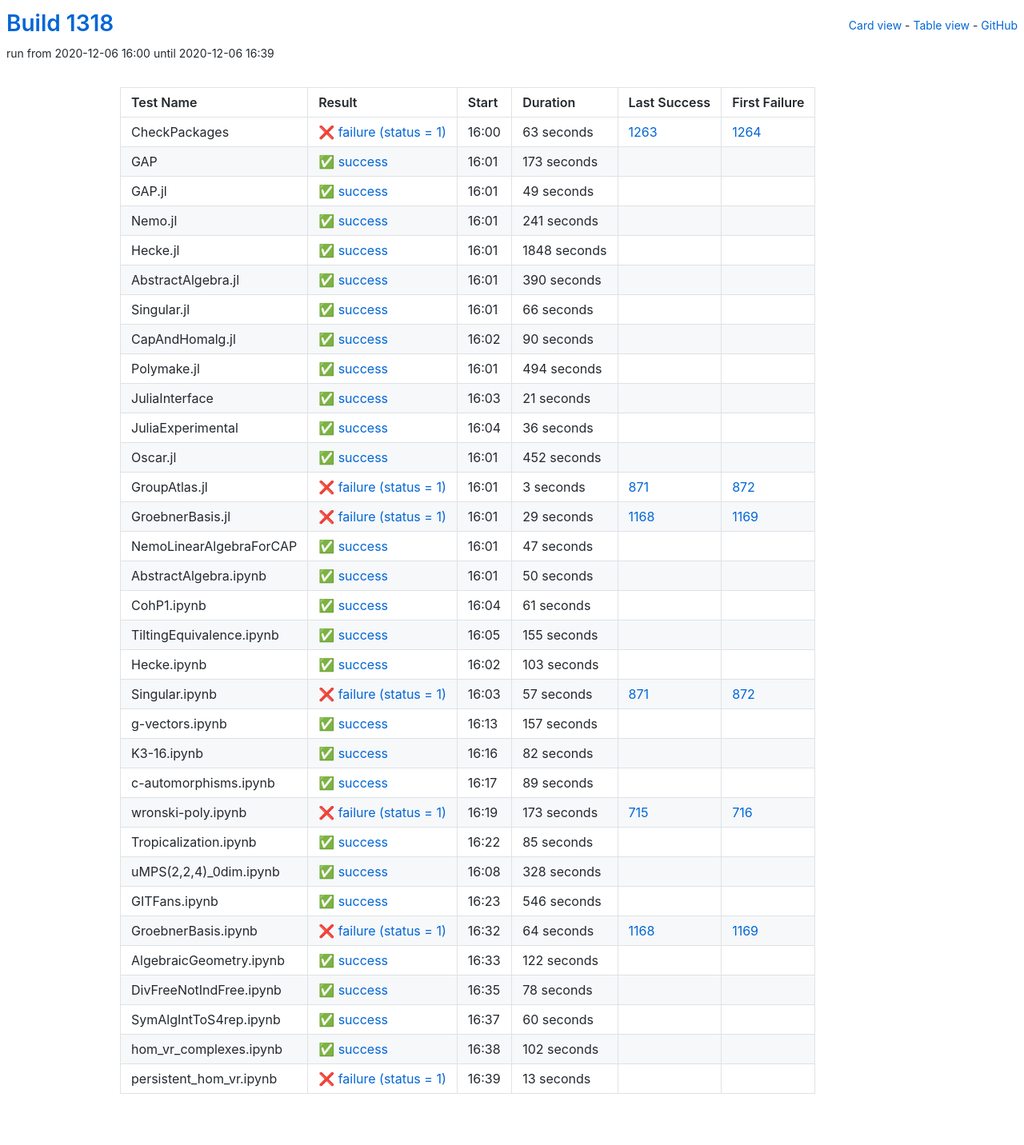
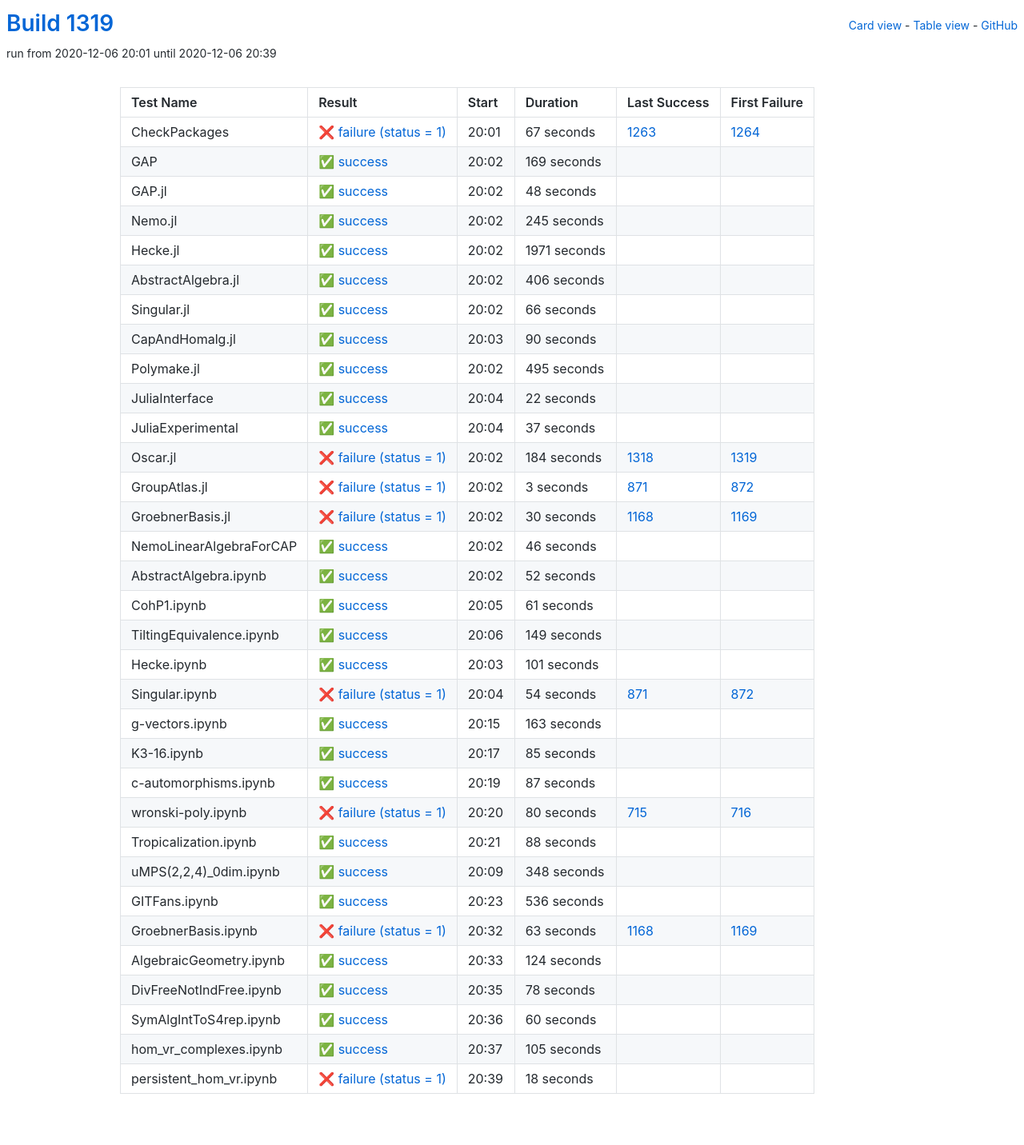
Before and after one commit to oscar-system/oscar-ci-status-stable, a Jekyll site: the page built from table.html, in a window 1280 px wide. Shown: the whole page at 80% size. Built offline with Jekyll 4.4.1, drawn with Linux system fonts in a browser that asks for light colours.

Commit message:
Build #1319

```diff
--- a/_data/ci.yml
+++ b/_data/ci.yml
@@ -1,6 +1,6 @@
 ---
-build: 1318
-build_url: https://oscarci.mathematik.uni-kl.de/job/oscar-stable/1318/
+build: 1319
+build_url: https://oscarci.mathematik.uni-kl.de/job/oscar-stable/1319/
 job: oscar-stable
 organization: oscar-system
 repo: oscar-ci-status-stable
@@ -8,80 +8,80 @@ repourl: https://github.com/oscar-system/oscar-ci-status-stable
 tests:
 - name: CheckPackages
   id: checkpackages
-  log: https://oscarci.mathematik.uni-kl.de/job/oscar-stable/1318/artifact/logs/build-1318/CheckPackages.log
-  start: 2020-12-06 16:00
+  log: https://oscarci.mathematik.uni-kl.de/job/oscar-stable/1319/artifact/logs/build-1319/CheckPackages.log
+  start: 2020-12-06 20:01
   success: false
   exitcode: 1
   status: failure
-  duration: 63
+  duration: 67
   last_success: 1263
   last_success_url: https://oscarci.mathematik.uni-kl.de/job/oscar-stable/1263/
   first_failure: 1264
   first_failure_url: https://oscarci.mathematik.uni-kl.de/job/oscar-stable/1264/
 - name: GAP
   id: gap
-  log: https://oscarci.mathematik.uni-kl.de/job/oscar-stable/1318/artifact/logs/build-1318/GAP.log
-  start: 2020-12-06 16:01
+  log: https://oscarci.mathematik.uni-kl.de/job/oscar-stable/1319/artifact/logs/build-1319/GAP.log
+  start: 2020-12-06 20:02
   success: true
   exitcode: 0
   status: success
-  duration: 173
+  duration: 169
   last_success: false
   last_success_url:
   first_failure: false
   first_failure_url:
 - name: GAP.jl
   id: gap-jl
-  log: https://oscarci.mathematik.uni-kl.de/job/oscar-stable/1318/artifact/logs/build-1318/GAP.jl.log
-  start: 2020-12-06 16:01
+  log: https://oscarci.mathematik.uni-kl.de/job/oscar-stable/1319/artifact/logs/build-1319/GAP.jl.log
+  start: 2020-12-06 20:02
   success: true
   exitcode: 0
   status: success
-  duration: 49
+  duration: 48
   last_success: false
   last_success_url:
   first_failure: false
   first_failure_url:
 - name: Nemo.jl
   id: nemo-jl
-  log: https://oscarci.mathematik.uni-kl.de/job/oscar-stable/1318/artifact/logs/build-1318/Nemo.jl.log
-  start: 2020-12-06 16:01
+  log: https://oscarci.mathematik.uni-kl.de/job/oscar-stable/1319/artifact/logs/build-1319/Nemo.jl.log
+  start: 2020-12-06 20:02
   success: true
   exitcode: 0
   status: success
-  duration: 241
+  duration: 245
   last_success: false
   last_success_url:
   first_failure: false
   first_failure_url:
 - name: Hecke.jl
   id: hecke-jl
-  log: https://oscarci.mathematik.uni-kl.de/job/oscar-stable/1318/artifact/logs/build-1318/Hecke.jl.log
-  start: 2020-12-06 16:01
+  log: https://oscarci.mathematik.uni-kl.de/job/oscar-stable/1319/artifact/logs/build-1319/Hecke.jl.log
+  start: 2020-12-06 20:02
   success: true
   exitcode: 0
   status: success
-  duration: 1848
+  duration: 1971
   last_success: false
   last_success_url:
   first_failure: false
   first_failure_url:
 - name: AbstractAlgebra.jl
   id: abstractalgebra-jl
-  log: https://oscarci.mathematik.uni-kl.de/job/oscar-stable/1318/artifact/logs/build-1318/AbstractAlgebra.jl.log
-  start: 2020-12-06 16:01
+  log: https://oscarci.mathematik.uni-kl.de/job/oscar-stable/1319/artifact/logs/build-1319/AbstractAlgebra.jl.log
+  start: 2020-12-06 20:02
   success: true
   exitcode: 0
   status: success
-  duration: 390
+  duration: 406
   last_success: false
   last_success_url:
   first_failure: false
   first_failure_url:
 - name: Singular.jl
   id: singular-jl
-  log: https://oscarci.mathematik.uni-kl.de/job/oscar-stable/1318/artifact/logs/build-1318/Singular.jl.log
-  start: 2020-12-06 16:01
+  log: https://oscarci.mathematik.uni-kl.de/job/oscar-stable/1319/artifact/logs/build-1319/Singular.jl.log
+  start: 2020-12-06 20:02
   success: true
   exitcode: 0
   status: success
@@ -92,8 +92,8 @@ tests:
   first_failure_url:
 - name: CapAndHomalg.jl
   id: capandhomalg-jl
-  log: https://oscarci.mathematik.uni-kl.de/job/oscar-stable/1318/artifact/logs/build-1318/CapAndHomalg.jl.log
-  start: 2020-12-06 16:02
+  log: https://oscarci.mathematik.uni-kl.de/job/oscar-stable/1319/artifact/logs/build-1319/CapAndHomalg.jl.log
+  start: 2020-12-06 20:03
   success: true
   exitcode: 0
   status: success
@@ -104,56 +104,56 @@ tests:
   first_failure_url:
 - name: Polymake.jl
   id: polymake-jl
-  log: https://oscarci.mathematik.uni-kl.de/job/oscar-stable/1318/artifact/logs/build-1318/Polymake.jl.log
-  start: 2020-12-06 16:01
+  log: https://oscarci.mathematik.uni-kl.de/job/oscar-stable/1319/artifact/logs/build-1319/Polymake.jl.log
+  start: 2020-12-06 20:02
   success: true
   exitcode: 0
   status: success
-  duration: 494
+  duration: 495
   last_success: false
   last_success_url:
   first_failure: false
   first_failure_url:
 - name: JuliaInterface
   id: juliainterface
-  log: https://oscarci.mathematik.uni-kl.de/job/oscar-stable/1318/artifact/logs/build-1318/JuliaInterface.log
-  start: 2020-12-06 16:03
+  log: https://oscarci.mathematik.uni-kl.de/job/oscar-stable/1319/artifact/logs/build-1319/JuliaInterface.log
+  start: 2020-12-06 20:04
   success: true
   exitcode: 0
   status: success
-  duration: 21
+  duration: 22
   last_success: false
   last_success_url:
   first_failure: false
   first_failure_url:
 - name: JuliaExperimental
   id: juliaexperimental
-  log: https://oscarci.mathematik.uni-kl.de/job/oscar-stable/1318/artifact/logs/build-1318/JuliaExperimental.log
-  start: 2020-12-06 16:04
+  log: https://oscarci.mathematik.uni-kl.de/job/oscar-stable/1319/artifact/logs/build-1319/JuliaExperimental.log
+  start: 2020-12-06 20:04
   success: true
   exitcode: 0
   status: success
-  duration: 36
+  duration: 37
   last_success: false
   last_success_url:
   first_failure: false
   first_failure_url:
 - name: Oscar.jl
   id: oscar-jl
-  log: https://oscarci.mathematik.uni-kl.de/job/oscar-stable/1318/artifact/logs/build-1318/Oscar.jl.log
-  start: 2020-12-06 16:01
-  success: true
-  exitcode: 0
-  status: success
-  duration: 452
-  last_success: false
-  last_success_url:
-  first_failure: false
-  first_failure_url:
+  log: https://oscarci.mathematik.uni-kl.de/job/oscar-stable/1319/artifact/logs/build-1319/Oscar.jl.log
+  start: 2020-12-06 20:02
+  success: false
+  exitcode: 1
+  status: failure
+  duration: 184
+  last_success: 1318
+  last_success_url: https://oscarci.mathematik.uni-kl.de/job/oscar-stable/1318/
+  first_failure: 1319
+  first_failure_url: https://oscarci.mathematik.uni-kl.de/job/oscar-stable/1319/
 - name: GroupAtlas.jl
   id: groupatlas-jl
-  log: https://oscarci.mathematik.uni-kl.de/job/oscar-stable/1318/artifact/logs/build-1318/GroupAtlas.jl.log
-  start: 2020-12-06 16:01
+  log: https://oscarci.mathematik.uni-kl.de/job/oscar-stable/1319/artifact/logs/build-1319/GroupAtlas.jl.log
+  start: 2020-12-06 20:02
   success: false
   exitcode: 1
   status: failure
@@ -164,44 +164,44 @@ tests:
   first_failure_url: https://oscarci.mathematik.uni-kl.de/job/oscar-stable/872/
 - name: GroebnerBasis.jl
   id: groebnerbasis-jl
-  log: https://oscarci.mathematik.uni-kl.de/job/oscar-stable/1318/artifact/logs/build-1318/GroebnerBasis.jl.log
-  start: 2020-12-06 16:01
+  log: https://oscarci.mathematik.uni-kl.de/job/oscar-stable/1319/artifact/logs/build-1319/GroebnerBasis.jl.log
+  start: 2020-12-06 20:02
   success: false
   exitcode: 1
   status: failure
-  duration: 29
+  duration: 30
   last_success: 1168
   last_success_url: https://oscarci.mathematik.uni-kl.de/job/oscar-stable/1168/
   first_failure: 1169
   first_failure_url: https://oscarci.mathematik.uni-kl.de/job/oscar-stable/1169/
 - name: NemoLinearAlgebraForCAP
   id: nemolinearalgebraforcap
-  log: https://oscarci.mathematik.uni-kl.de/job/oscar-stable/1318/artifact/logs/build-1318/NemoLinearAlgebraForCAP.log
-  start: 2020-12-06 16:01
+  log: https://oscarci.mathematik.uni-kl.de/job/oscar-stable/1319/artifact/logs/build-1319/NemoLinearAlgebraForCAP.log
+  start: 2020-12-06 20:02
   success: true
   exitcode: 0
   status: success
-  duration: 47
+  duration: 46
   last_success: false
   last_success_url:
   first_failure: false
   first_failure_url:
 - name: AbstractAlgebra.ipynb
   id: abstractalgebra-ipynb
-  log: https://oscarci.mathematik.uni-kl.de/job/oscar-stable/1318/artifact/logs/build-1318/AbstractAlgebra.ipynb.log
-  start: 2020-12-06 16:01
+  log: https://oscarci.mathematik.uni-kl.de/job/oscar-stable/1319/artifact/logs/build-1319/AbstractAlgebra.ipynb.log
+  start: 2020-12-06 20:02
   success: true
   exitcode: 0
   status: success
-  duration: 50
+  duration: 52
   last_success: false
   last_success_url:
   first_failure: false
   first_failure_url:
 - name: CohP1.ipynb
   id: cohp1-ipynb
-  log: https://oscarci.mathematik.uni-kl.de/job/oscar-stable/1318/artifact/logs/build-1318/CohP1.ipynb.log
-  start: 2020-12-06 16:04
+  log: https://oscarci.mathematik.uni-kl.de/job/oscar-stable/1319/artifact/logs/build-1319/CohP1.ipynb.log
+  start: 2020-12-06 20:05
   success: true
   exitcode: 0
   status: success
@@ -212,92 +212,56 @@ tests:
   first_failure_url:
 - name: TiltingEquivalence.ipynb
   id: tiltingequivalence-ipynb
-  log: https://oscarci.mathematik.uni-kl.de/job/oscar-stable/1318/artifact/logs/build-1318/TiltingEquivalence.ipynb.log
-  start: 2020-12-06 16:05
+  log: https://oscarci.mathematik.uni-kl.de/job/oscar-stable/1319/artifact/logs/build-1319/TiltingEquivalence.ipynb.log
+  start: 2020-12-06 20:06
   success: true
   exitcode: 0
   status: success
-  duration: 155
+  duration: 149
   last_success: false
   last_success_url:
   first_failure: false
   first_failure_url:
 - name: Hecke.ipynb
   id: hecke-ipynb
-  log: https://oscarci.mathematik.uni-kl.de/job/oscar-stable/1318/artifact/logs/build-1318/Hecke.ipynb.log
-  start: 2020-12-06 16:02
+  log: https://oscarci.mathematik.uni-kl.de/job/oscar-stable/1319/artifact/logs/build-1319/Hecke.ipynb.log
+  start: 2020-12-06 20:03
   success: true
   exitcode: 0
   status: success
-  duration: 103
+  duration: 101
   last_success: false
   last_success_url:
   first_failure: false
   first_failure_url:
 - name: Singular.ipynb
   id: singular-ipynb
-  log: https://oscarci.mathematik.uni-kl.de/job/oscar-stable/1318/artifact/logs/build-1318/Singular.ipynb.log
-  start: 2020-12-06 16:03
+  log: https://oscarci.mathematik.uni-kl.de/job/oscar-stable/1319/artifact/logs/build-1319/Singular.ipynb.log
+  start: 2020-12-06 20:04
   success: false
   exitcode: 1
   status: failure
-  duration: 57
+  duration: 54
   last_success: 871
   last_success_url: https://oscarci.mathematik.uni-kl.de/job/oscar-stable/871/
   first_failure: 872
   first_failure_url: https://oscarci.mathematik.uni-kl.de/job/oscar-stable/872/
 - name: g-vectors.ipynb
   id: g-vectors-ipynb
-  log: https://oscarci.mathematik.uni-kl.de/job/oscar-stable/1318/artifact/logs/build-1318/g-vectors.ipynb.log
-  start: 2020-12-06 16:13
+  log: https://oscarci.mathematik.uni-kl.de/job/oscar-stable/1319/artifact/logs/build-1319/g-vectors.ipynb.log
+  start: 2020-12-06 20:15
   success: true
   exitcode: 0
   status: success
-  duration: 157
+  duration: 163
   last_success: false
   last_success_url:
   first_failure: false
   first_failure_url:
 - name: K3-16.ipynb
   id: k3-16-ipynb
-  log: https://oscarci.mathematik.uni-kl.de/job/oscar-stable/1318/artifact/logs/build-1318/K3-16.ipynb.log
-  start: 2020-12-06 16:16
-  success: true
-  exitcode: 0
-  status: success
-  duration: 82
-  last_success: false
-  last_success_url:
-  first_failure: false
-  first_failure_url:
-- name: c-automorphisms.ipynb
-  id: c-automorphisms-ipynb
-  log: https://oscarci.mathematik.uni-kl.de/job/oscar-stable/1318/artifact/logs/build-1318/c-automorphisms.ipynb.log
-  start: 2020-12-06 16:17
-  success: true
-  exitcode: 0
-  status: success
-  duration: 89
-  last_success: false
-  last_success_url:
-  first_failure: false
-  first_failure_url:
-- name: wronski-poly.ipynb
-  id: wronski-poly-ipynb
-  log: https://oscarci.mathematik.uni-kl.de/job/oscar-stable/1318/artifact/logs/build-1318/wronski-poly.ipynb.log
-  start: 2020-12-06 16:19
-  success: false
-  exitcode: 1
-  status: failure
-  duration: 173
-  last_success: 715
-  last_success_url: https://oscarci.mathematik.uni-kl.de/job/oscar-stable/715/
-  first_failure: 716
-  first_failure_url: https://oscarci.mathematik.uni-kl.de/job/oscar-stable/716/
-- name: Tropicalization.ipynb
-  id: tropicalization-ipynb
-  log: https://oscarci.mathematik.uni-kl.de/job/oscar-stable/1318/artifact/logs/build-1318/Tropicalization.ipynb.log
-  start: 2020-12-06 16:22
+  log: https://oscarci.mathematik.uni-kl.de/job/oscar-stable/1319/artifact/logs/build-1319/K3-16.ipynb.log
+  start: 2020-12-06 20:17
   success: true
   exitcode: 0
   status: success
@@ -306,58 +270,94 @@ tests:
   last_success_url:
   first_failure: false
   first_failure_url:
-- name: uMPS(2,2,4)_0dim.ipynb
-  id: umps-2-2-4-0dim-ipynb
-  log: https://oscarci.mathematik.uni-kl.de/job/oscar-stable/1318/artifact/logs/build-1318/uMPS-2-2-4-_0dim.ipynb.log
-  start: 2020-12-06 16:08
+- name: c-automorphisms.ipynb
+  id: c-automorphisms-ipynb
+  log: https://oscarci.mathematik.uni-kl.de/job/oscar-stable/1319/artifact/logs/build-1319/c-automorphisms.ipynb.log
+  start: 2020-12-06 20:19
   success: true
   exitcode: 0
   status: success
-  duration: 328
+  duration: 87
+  last_success: false
+  last_success_url:
+  first_failure: false
+  first_failure_url:
+- name: wronski-poly.ipynb
+  id: wronski-poly-ipynb
+  log: https://oscarci.mathematik.uni-kl.de/job/oscar-stable/1319/artifact/logs/build-1319/wronski-poly.ipynb.log
+  start: 2020-12-06 20:20
+  success: false
+  exitcode: 1
+  status: failure
+  duration: 80
+  last_success: 715
+  last_success_url: https://oscarci.mathematik.uni-kl.de/job/oscar-stable/715/
+  first_failure: 716
+  first_failure_url: https://oscarci.mathematik.uni-kl.de/job/oscar-stable/716/
+- name: Tropicalization.ipynb
+  id: tropicalization-ipynb
+  log: https://oscarci.mathematik.uni-kl.de/job/oscar-stable/1319/artifact/logs/build-1319/Tropicalization.ipynb.log
+  start: 2020-12-06 20:21
+  success: true
+  exitcode: 0
+  status: success
+  duration: 88
+  last_success: false
+  last_success_url:
+  first_failure: false
+  first_failure_url:
+- name: uMPS(2,2,4)_0dim.ipynb
+  id: umps-2-2-4-0dim-ipynb
+  log: https://oscarci.mathematik.uni-kl.de/job/oscar-stable/1319/artifact/logs/build-1319/uMPS-2-2-4-_0dim.ipynb.log
+  start: 2020-12-06 20:09
+  success: true
+  exitcode: 0
+  status: success
+  duration: 348
   last_success: false
   last_success_url:
   first_failure: false
   first_failure_url:
 - name: GITFans.ipynb
   id: gitfans-ipynb
-  log: https://oscarci.mathematik.uni-kl.de/job/oscar-stable/1318/artifact/logs/build-1318/GITFans.ipynb.log
-  start: 2020-12-06 16:23
+  log: https://oscarci.mathematik.uni-kl.de/job/oscar-stable/1319/artifact/logs/build-1319/GITFans.ipynb.log
+  start: 2020-12-06 20:23
   success: true
   exitcode: 0
   status: success
-  duration: 546
+  duration: 536
   last_success: false
   last_success_url:
   first_failure: false
   first_failure_url:
 - name: GroebnerBasis.ipynb
   id: groebnerbasis-ipynb
-  log: https://oscarci.mathematik.uni-kl.de/job/oscar-stable/1318/artifact/logs/build-1318/GroebnerBasis.ipynb.log
-  start: 2020-12-06 16:32
+  log: https://oscarci.mathematik.uni-kl.de/job/oscar-stable/1319/artifact/logs/build-1319/GroebnerBasis.ipynb.log
+  start: 2020-12-06 20:32
   success: false
   exitcode: 1
   status: failure
-  duration: 64
+  duration: 63
   last_success: 1168
   last_success_url: https://oscarci.mathematik.uni-kl.de/job/oscar-stable/1168/
   first_failure: 1169
   first_failure_url: https://oscarci.mathematik.uni-kl.de/job/oscar-stable/1169/
 - name: AlgebraicGeometry.ipynb
   id: algebraicgeometry-ipynb
-  log: https://oscarci.mathematik.uni-kl.de/job/oscar-stable/1318/artifact/logs/build-1318/AlgebraicGeometry.ipynb.log
-  start: 2020-12-06 16:33
+  log: https://oscarci.mathematik.uni-kl.de/job/oscar-stable/1319/artifact/logs/build-1319/AlgebraicGeometry.ipynb.log
+  start: 2020-12-06 20:33
   success: true
   exitcode: 0
   status: success
-  duration: 122
+  duration: 124
   last_success: false
   last_success_url:
   first_failure: false
   first_failure_url:
 - name: DivFreeNotIndFree.ipynb
   id: divfreenotindfree-ipynb
-  log: https://oscarci.mathematik.uni-kl.de/job/oscar-stable/1318/artifact/logs/build-1318/DivFreeNotIndFree.ipynb.log
-  start: 2020-12-06 16:35
+  log: https://oscarci.mathematik.uni-kl.de/job/oscar-stable/1319/artifact/logs/build-1319/DivFreeNotIndFree.ipynb.log
+  start: 2020-12-06 20:35
   success: true
   exitcode: 0
   status: success
@@ -368,8 +368,8 @@ tests:
   first_failure_url:
 - name: SymAlgIntToS4rep.ipynb
   id: symalginttos4rep-ipynb
-  log: https://oscarci.mathematik.uni-kl.de/job/oscar-stable/1318/artifact/logs/build-1318/SymAlgIntToS4rep.ipynb.log
-  start: 2020-12-06 16:37
+  log: https://oscarci.mathematik.uni-kl.de/job/oscar-stable/1319/artifact/logs/build-1319/SymAlgIntToS4rep.ipynb.log
+  start: 2020-12-06 20:36
   success: true
   exitcode: 0
   status: success
@@ -380,24 +380,24 @@ tests:
   first_failure_url:
 - name: hom_vr_complexes.ipynb
   id: hom-vr-complexes-ipynb
-  log: https://oscarci.mathematik.uni-kl.de/job/oscar-stable/1318/artifact/logs/build-1318/hom_vr_complexes.ipynb.log
-  start: 2020-12-06 16:38
+  log: https://oscarci.mathematik.uni-kl.de/job/oscar-stable/1319/artifact/logs/build-1319/hom_vr_complexes.ipynb.log
+  start: 2020-12-06 20:37
   success: true
   exitcode: 0
   status: success
-  duration: 102
+  duration: 105
   last_success: false
   last_success_url:
   first_failure: false
   first_failure_url:
 - name: persistent_hom_vr.ipynb
   id: persistent-hom-vr-ipynb
-  log: https://oscarci.mathematik.uni-kl.de/job/oscar-stable/1318/artifact/logs/build-1318/persistent_hom_vr.ipynb.log
-  start: 2020-12-06 16:39
+  log: https://oscarci.mathematik.uni-kl.de/job/oscar-stable/1319/artifact/logs/build-1319/persistent_hom_vr.ipynb.log
+  start: 2020-12-06 20:39
   success: false
   exitcode: 1
   status: failure
-  duration: 13
+  duration: 18
   last_success: false
   last_success_url:
   first_failure: false
```
Also changed, not shown: README.md.
